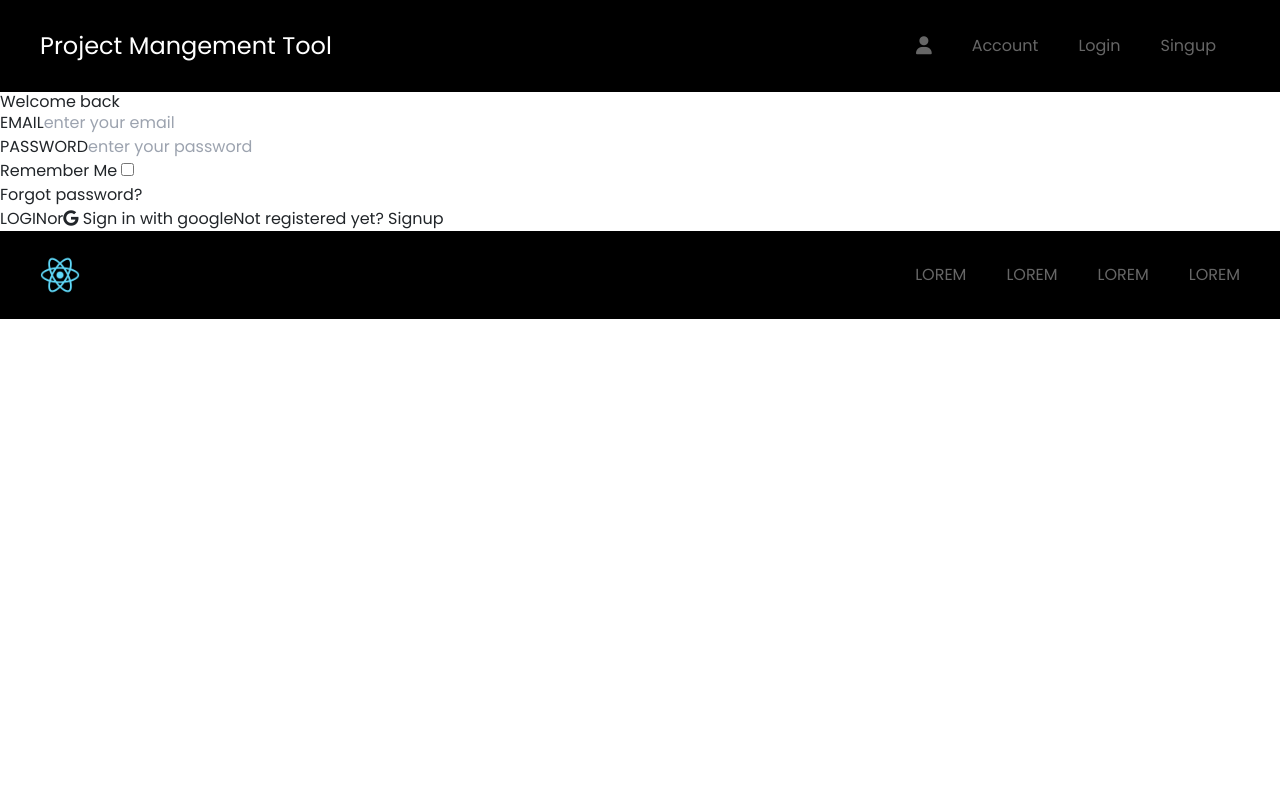
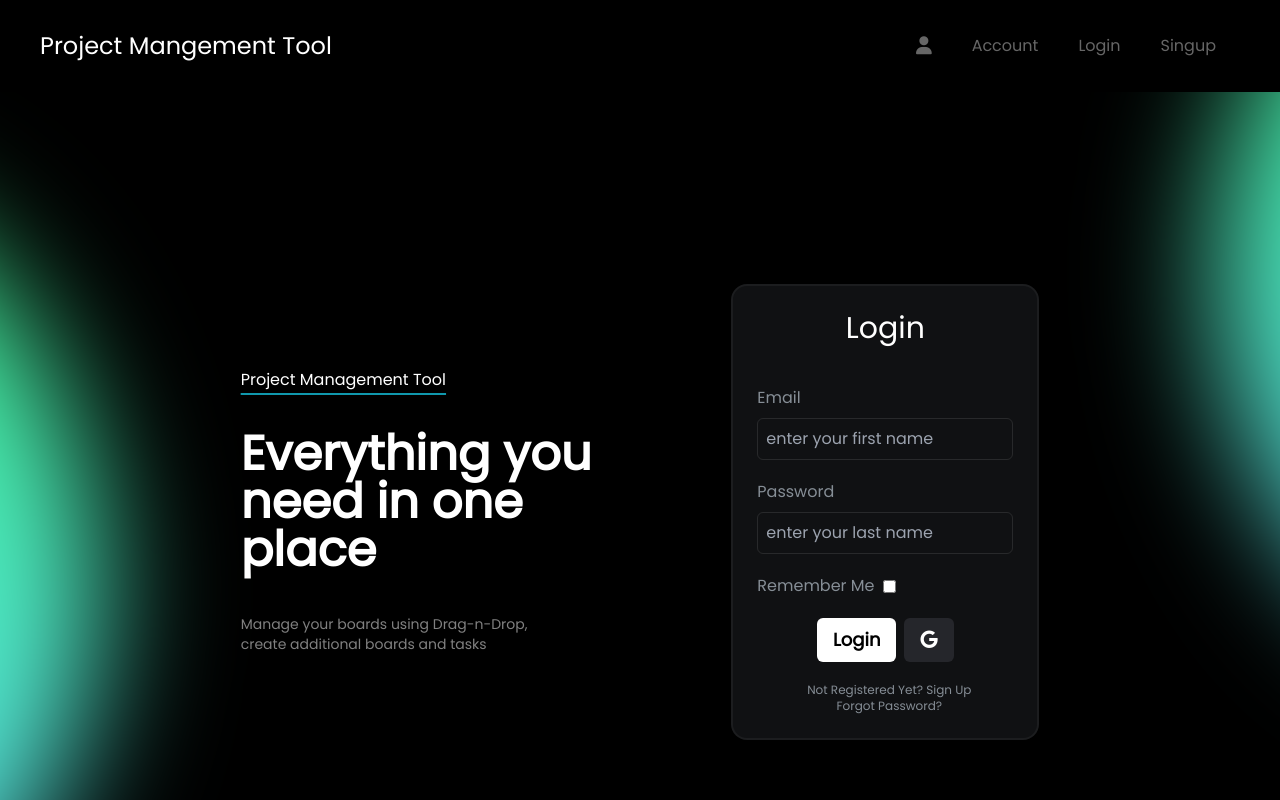
Before and after one commit to Priyankaa7/project-management-tool, a React (Create React App) app in the folder client/: page /account/login in a window 1280 px wide. Shown: the top 800 px of the page. Built offline with nearby package versions, Linux system fonts and the light colour scheme.

Commit message:
login section done

```diff
--- a/client/src/componets/login/index.js
+++ b/client/src/componets/login/index.js
@@ -30,38 +30,64 @@ function Login() {
     }
 
     return (
-        <div className="  bg-transparent  p-0">
-            <div className="">
-                <h1>Welcome back</h1>
+        <div className="bg-black  relative overflow-hidden text-white flex flex-col lg:flex-row md:p-0 lg:p-10 md:space-x-10 lg:space-x-20 items-center justify-center p-4 h-screen space-y-10 ">
 
-                <div className="">
-                    <label>EMAIL</label>
-                    <input onChange={e=> setEmail(e.target.value)} placeholder="enter your email" type="email"/>
-                </div>
+            <div>
+                <img className="absolute right-80 z-0 lg:top-0 lg:-left-[50rem]  blur-3xl" src="/blur.png" alt="" />
+            </div>
 
-                <div className="">
-                    <label>PASSWORD</label>
-                    <input onChange={e=> setPassword(e.target.value)} placeholder="enter your password" type="password"/>
-                </div>
-
-                <div className="">
-                    <div>
-                        Remember Me <input type="checkbox" />
-                    </div>
-                    <div>
-                        <Link to="/account/forgotpassowrd">Forgot password?</Link>
-                    </div>
-                </div>
-
-                <button onClick={handleSubmit} className="">LOGIN</button>
-                <span className="">or</span>
-                 <button onClick={() => login()} className="">
-                    <i class="fa-brands fa-google"></i>  Sign in with google</button>
+            {/* Visual Prompt */}
+            <div className="space-y-10 z-10 lg:w-1/3 md:text-center lg:text-left">
+                <h2 className="underline decoration-brand underline-offset-8 decoration-2">Project Management Tool</h2>
+                <h1 className="text-5xl font-extrabold leading-[3rem] ">Everything you need in one place</h1>
+                <h4 className="text-sm text-white/50 lg:w-3/4">Manage your boards using Drag-n-Drop, create additional boards and tasks</h4>
+            </div>
 
 
-                    <span className="">Not registered yet?  <Link className="" to="/account/signup">Signup</Link></span>
 
+            <div className="w-fit z-10 lg:w-1/4 p-4  flex flex-col justify-center items-center bg-[#101113] rounded-2xl border-2 border-white/5 space-y-10">
+                <h1 className="text-2xl lg:text-3xl">Login</h1>
+                <div className="space-y-5 lg:w-full">
+                    <div className="w-full space-y-2">
+                        <label className="text-form_text">Email</label>
+                        <input className="w-full p-2 text-primary_text outline-none focus:border-white/50 rounded bg-transparent border-[1px] border-white/10" onChange={e=> setEmail(e.target.value)} name="firstName" placeholder="enter your first name" type="text" />
+                    </div>
+                    <div className="w-full space-y-2">
+                        <label className="text-form_text">Password</label>
+                        <input name="lastName" className="w-full  p-2 text-primary_text outline-none focus:border-white/50 rounded bg-transparent border-[1px] border-white/10" onChange={e=> setPassword(e.target.value)} placeholder="enter your last name" type="text" />
+                    </div>
+                    <div className="w-full space-x-2 flex items-center ">
+                        <label className="text-form_text">Remember Me</label>
+                        <input type="checkbox" />
+                    </div>
+
+
+
+
+
+                    <div className="space-x-2 flex flex-col space-y-5 items-center justify-center px-10">
+                        <div className="space-x-2 ">
+                            <button onClick={handleSubmit} className=" text-black text-lg font-semibold bg-white px-3 py-2 rounded ">Login</button>
+                            <button onClick={() => login()} className="bg-active_bg px-3 py-2 text-lg font-semibold rounded">
+                                <i class="fa-brands fa-google"></i></button>
+                        </div>
+                        <div className="w-fit flex flex-col justify-center items-center text-xs">
+                            <div className="text-form_text">
+                                Not Registered Yet? <Link className="hover:text-brand" to="/account/signup">Sign Up</Link>
+                            </div>
+                            <div className="text-form_text">
+                                <Link className="hover:text-brand" to="/account/forgotpassword">Forgot Password?</Link>
+                            </div>
+                        </div>
+                    </div>
+
+                </div>
             </div>
+
+            <div>
+                <img className=" block  absolute -bottom-20 z-0 lg:-top-80  blur-3xl" src="/blur.png" alt="" />
+            </div>
+
 
         </div>
     )
--- /dev/null
+++ b/client/src/componets/login/index2.js
@@ -0,0 +1,70 @@
+import React, {useState} from "react";
+import { Link,useNavigate } from "react-router-dom";
+// import LoginStyles from "./Login.module.css"
+import {useGoogleLogin} from '@react-oauth/google';
+import {useDispatch} from 'react-redux';
+import {signinGoogle, signin} from "../../redux/actions/auth";
+
+function Login() {
+    const [email,setEmail] = useState("");
+    const [password,setPassword] = useState("");
+
+    const navigate = useNavigate ()
+    const dispatch = useDispatch()
+
+
+    function handleGoogleLoginSuccess(tokenResponse) {
+
+        const accessToken = tokenResponse.access_token;
+
+        dispatch(signinGoogle(accessToken,navigate))
+    }
+    const login = useGoogleLogin({onSuccess: handleGoogleLoginSuccess});
+
+    function handleSubmit(e){
+        e.preventDefault();
+        if(email !== "" && password !== ""){
+            dispatch(signin({email,password}, navigate))
+        }
+
+    }
+
+    return (
+        <div className="  bg-transparent  p-0">
+            <div className="">
+                <h1>Welcome back</h1>
+
+                <div className="">
+                    <label>EMAIL</label>
+                    <input onChange={e=> setEmail(e.target.value)} placeholder="enter your email" type="email"/>
+                </div>
+
+                <div className="">
+                    <label>PASSWORD</label>
+                    <input onChange={e=> setPassword(e.target.value)} placeholder="enter your password" type="password"/>
+                </div>
+
+                <div className="">
+                    <div>
+                        Remember Me <input type="checkbox" />
+                    </div>
+                    <div>
+                        <Link to="/account/forgotpassowrd">Forgot password?</Link>
+                    </div>
+                </div>
+
+                <button onClick={handleSubmit} className="">LOGIN</button>
+                <span className="">or</span>
+                 <button onClick={() => login()} className="">
+                    <i class="fa-brands fa-google"></i>  Sign in with google</button>
+
+
+                    <span className="">Not registered yet?  <Link className="" to="/account/signup">Signup</Link></span>
+
+            </div>
+
+        </div>
+    )
+}
+
+export default Login;
```
